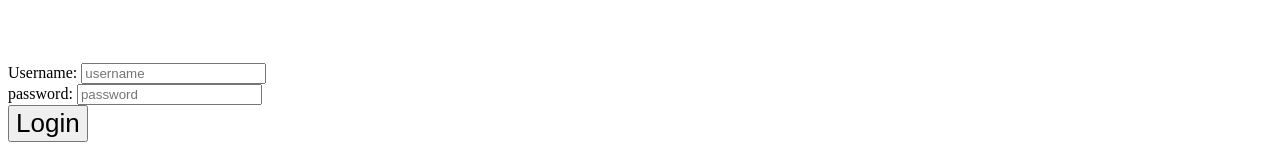
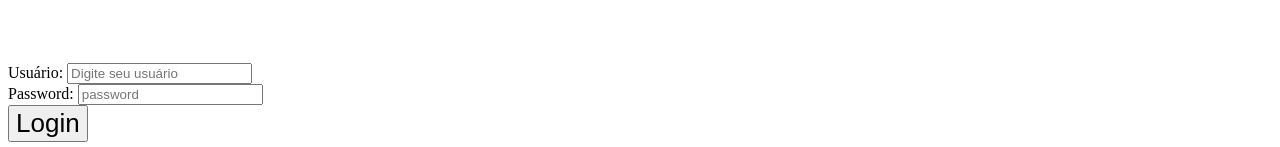
Before and after one commit to israelcena/login, a React (Vite) app: page / in a window 1280 px wide. Shown: the part 915-1062 px from the top of the page. Built offline with nearby package versions, Linux system fonts and the light colour scheme.

Commit message:
rename jsx tags and class names

```diff
--- a/src/components/login/login.jsx
+++ b/src/components/login/login.jsx
@@ -1,28 +1,29 @@
 import React from 'react'
+
 import loginImg from '../../../login.svg'
 
 export default function Login(props) {
   return (
     <div className='container'>
       <div className='header'>Login</div>
-      <div className='Content'>
-        <div className='image'>
-          <img src={loginImg} />
+      <div className='content'>
+        <div className='content-image-box'>
+          <img className='content-image-element' src={loginImg} alt='login-image' />
         </div>
-        <div className='form'>
+        <form className='form'>
           <div className='form-group'>
-            <label htmlFor='username'>Username: </label>
-            <input type='text' name='username' placeholder='username'/>
+            <label htmlFor='username'>Usuário: </label>
+            <input type='text' name='username' placeholder='Digite seu usuário'/>
           </div>
           <div className='form-group'>
-            <label htmlFor='password'>password: </label>
+            <label htmlFor='password'>Password: </label>
             <input type='password' name='password' placeholder='password'/>
           </div>
-        </div>
+        </form>
       </div>
-      <div className='footer'>
+      <footer className='footer'>
         <button type='button' className='btn'>Login</button>
-      </div>
+      </footer>
     </div>
   )
 }
```
